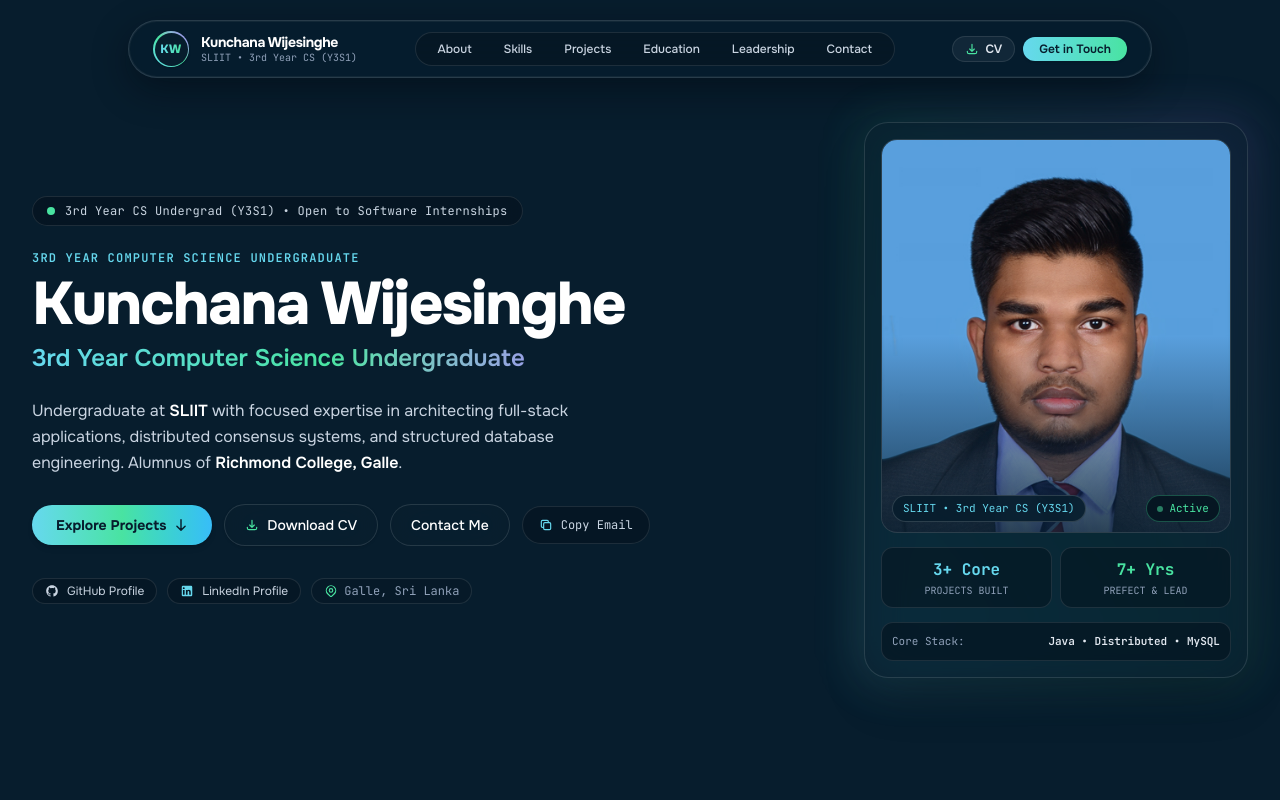
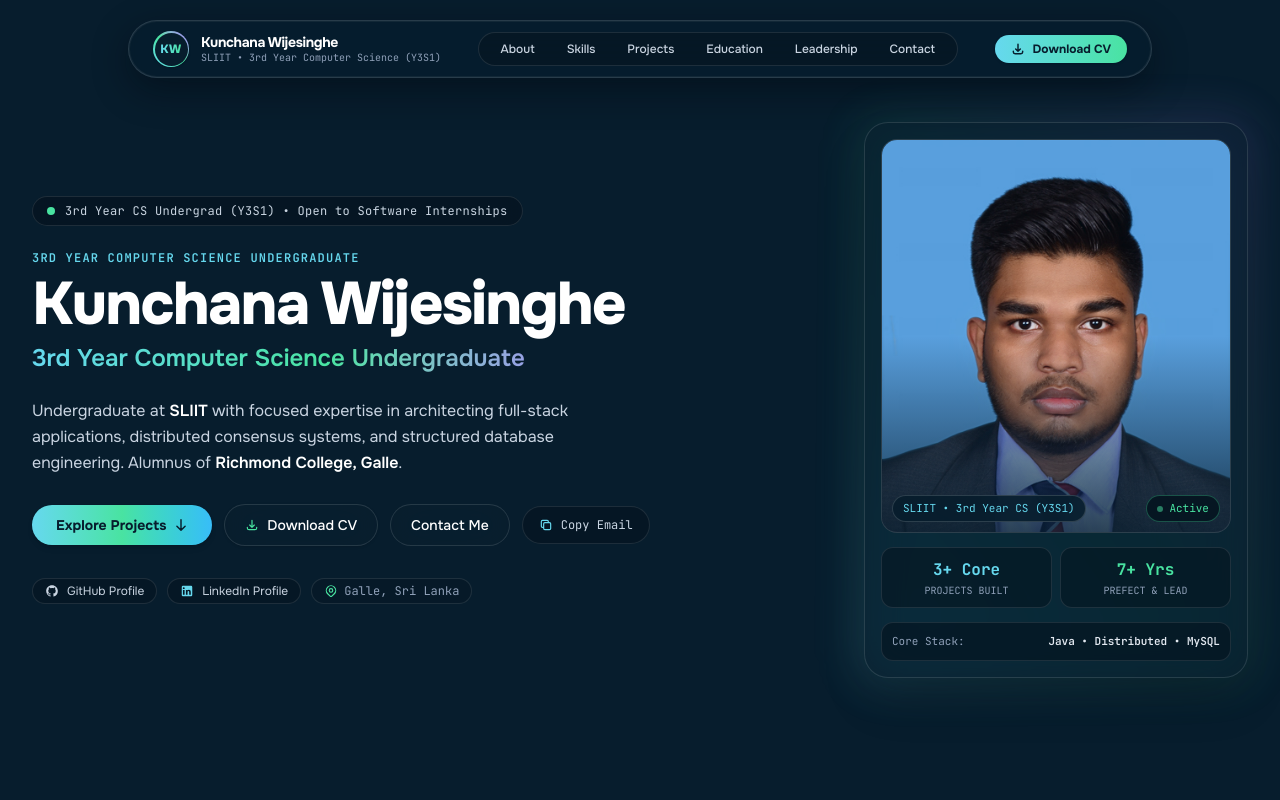
Before and after one commit to Kunchana-Wijesinghe/portfolio, a React (Vite) app: page / in a window 1280 px wide. Shown: the top 800 px of the page. Built offline with nearby package versions, Linux system fonts and the light colour scheme.

Commit message:
feat: rename CS to Computer Science and set Download CV as primary navbar action

```diff
--- a/src/components/Navbar.jsx
+++ b/src/components/Navbar.jsx
@@ -46,7 +46,7 @@ export default function Navbar() {
               {personalInfo.name}
             </span>
             <span className="text-[10px] font-mono text-slate-400 hidden sm:block leading-tight">
-              SLIIT • 3rd Year CS (Y3S1)
+              SLIIT • 3rd Year Computer Science (Y3S1)
             </span>
           </div>
         </a>
@@ -64,27 +64,20 @@ export default function Navbar() {
           ))}
         </nav>
 
-        {/* Right CTA Buttons */}
-        <div className="hidden md:flex items-center gap-2">
+        {/* Right Action: Prominent Download CV Button */}
+        <div className="hidden md:flex items-center">
           <a
             href={`${import.meta.env.BASE_URL}Kunchana_Wijesinghe_CV.pdf`}
             download="Kunchana_Wijesinghe_CV.pdf"
             target="_blank"
             rel="noreferrer"
-            className="inline-flex items-center gap-1.5 px-3 py-1 text-xs font-semibold text-slate-200 hover:text-white bg-white/5 hover:bg-white/10 rounded-full border border-white/10 transition-all cursor-pointer"
+            className="inline-flex items-center gap-2 px-4 py-1.5 text-xs font-bold text-[#071d2d] bg-gradient-to-r from-[#66d8ee] to-[#49e3a1] rounded-full shadow-sm hover:opacity-95 hover:scale-[1.02] active:scale-[0.98] transition-all cursor-pointer"
             title="Download Official CV (PDF)"
           >
-            <svg className="w-3.5 h-3.5 text-[#49e3a1]" fill="none" viewBox="0 0 24 24" stroke="currentColor">
-              <path strokeLinecap="round" strokeLinejoin="round" strokeWidth={2} d="M4 16v1a3 3 0 003 3h10a3 3 0 003-3v-1m-4-4l-4 4m0 0l-4-4m4 4V4" />
+            <svg className="w-3.5 h-3.5" fill="none" viewBox="0 0 24 24" stroke="currentColor">
+              <path strokeLinecap="round" strokeLinejoin="round" strokeWidth={2.5} d="M4 16v1a3 3 0 003 3h10a3 3 0 003-3v-1m-4-4l-4 4m0 0l-4-4m4 4V4" />
             </svg>
-            <span>CV</span>
-          </a>
-
-          <a
-            href="#contact"
-            className="inline-flex items-center justify-center px-4 py-1 text-xs font-semibold text-[#071d2d] bg-gradient-to-r from-[#66d8ee] to-[#49e3a1] rounded-full shadow-sm hover:opacity-95 hover:scale-[1.02] active:scale-[0.98] transition-all"
-          >
-            Get in Touch
+            <span>Download CV</span>
           </a>
         </div>
 
@@ -126,25 +119,19 @@ export default function Navbar() {
               {link.name}
             </a>
           ))}
-          <div className="pt-2 flex items-center gap-2">
+          <div className="pt-2">
             <a
               href={`${import.meta.env.BASE_URL}Kunchana_Wijesinghe_CV.pdf`}
               download="Kunchana_Wijesinghe_CV.pdf"
               target="_blank"
               rel="noreferrer"
-              className="flex-1 text-center py-2 text-xs font-semibold text-slate-200 bg-white/5 border border-white/10 rounded-full flex items-center justify-center gap-1.5"
+              onClick={() => setMobileMenuOpen(false)}
+              className="w-full text-center py-2.5 text-xs font-bold text-[#071d2d] bg-gradient-to-r from-[#66d8ee] to-[#49e3a1] rounded-full shadow-md flex items-center justify-center gap-2"
             >
-              <svg className="w-3.5 h-3.5 text-[#49e3a1]" fill="none" viewBox="0 0 24 24" stroke="currentColor">
-                <path strokeLinecap="round" strokeLinejoin="round" strokeWidth={2} d="M4 16v1a3 3 0 003 3h10a3 3 0 003-3v-1m-4-4l-4 4m0 0l-4-4m4 4V4" />
+              <svg className="w-3.5 h-3.5" fill="none" viewBox="0 0 24 24" stroke="currentColor">
+                <path strokeLinecap="round" strokeLinejoin="round" strokeWidth={2.5} d="M4 16v1a3 3 0 003 3h10a3 3 0 003-3v-1m-4-4l-4 4m0 0l-4-4m4 4V4" />
               </svg>
               <span>Download CV</span>
-            </a>
-            <a
-              href="#contact"
-              onClick={() => setMobileMenuOpen(false)}
-              className="flex-1 text-center py-2 text-xs font-semibold text-[#071d2d] bg-gradient-to-r from-[#66d8ee] to-[#49e3a1] rounded-full shadow-md"
-            >
-              Get in Touch
             </a>
           </div>
         </div>
```
